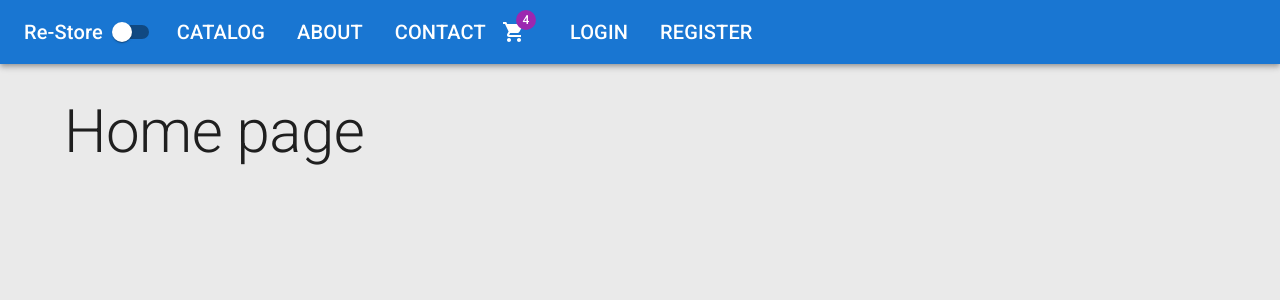
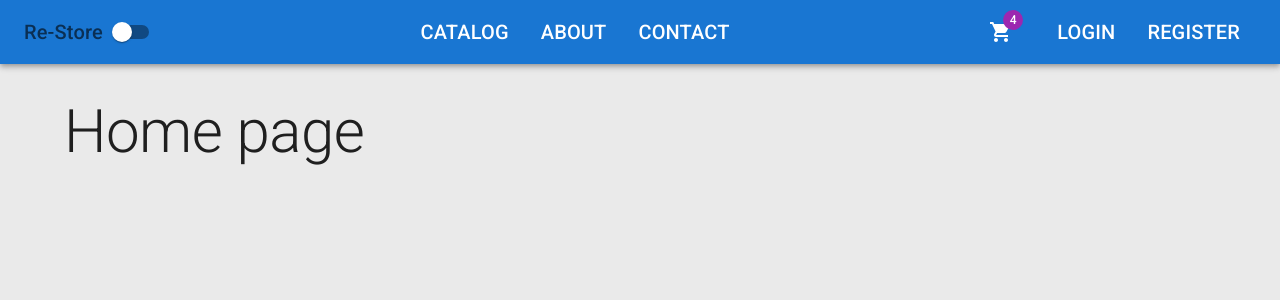
Before and after one commit to lucasalvesb/ReStore, a React (Create React App) app in the folder client/: page / in a window 1280 px wide. Shown: the top 300 px of the page. Built offline with nearby package versions, Linux system fonts and the light colour scheme.

Commit message:
added routing to individual items

```diff
--- a/client/src/app/layout/Header.tsx
+++ b/client/src/app/layout/Header.tsx
@@ -1,5 +1,5 @@
 import { ShoppingCart } from "@mui/icons-material";
-import { AppBar, Badge, IconButton, List, ListItem, Switch, Toolbar, Typography } from "@mui/material";
+import { AppBar, Badge, Box, IconButton, List, ListItem, Switch, Toolbar, Typography } from "@mui/material";
 import { NavLink } from "react-router-dom";
 
 const midLinks = [
@@ -13,6 +13,20 @@
   {title: 'register', path: '/register'},
 ]
 
+const navStyles = [
+  {
+                color: 'inherit',
+                textDecoration: 'none',
+                typography: 'h6',
+                '&:hover': {
+                  color: 'grey.400'
+                },
+                '&.active': {
+                  color: 'text.secondary'
+                }
+              }
+]
+
 interface HeaderProps {
   darkMode: boolean;
   toggleDarkMode: () => void;
@@ -21,46 +35,51 @@
 export default function Header({ darkMode, toggleDarkMode }: HeaderProps) {
   return (
     <AppBar position="static" sx={{ marginBottom: 4 }}>
-      <Toolbar>
-        <Typography variant="h6" component={NavLink}
+      <Toolbar sx={{display: 'flex', justifyContent: 'space-between', alignItems: 'center'}}>
+        <Box display='flex' alignItems='center'>
+          <Typography variant="h6" component={NavLink}
         to='/'
-        sx={{color: 'inherit', textDecoration: 'none'}}
+        sx={navStyles}
         >Re-Store</Typography>
         <Switch
           checked={darkMode}
           onChange={toggleDarkMode}
         />
+        </Box>
+
         <List sx={{ display: 'flex'}}>
           {midLinks.map(({title, path}) => (
             <ListItem
               component={NavLink}
               to={path}
               key={path}
-              sx={{color: 'inherit', typography: 'h6'}}
+              sx={navStyles}
             >
               {title.toUpperCase()}
             </ListItem>
           ))}
         </List>
 
-        <IconButton size='large' edge='start' color='inherit' sx={{mr: 2}}>
+        <Box display='flex' alignItems='center'>
+          <IconButton size='large' edge='start' color='inherit' sx={{mr: 2}}>
           <Badge badgeContent='4' color="secondary">
             <ShoppingCart />
           </Badge>
         </IconButton>
-
         <List sx={{ display: 'flex'}}>
           {rightLinks.map(({title, path}) => (
             <ListItem
               component={NavLink}
               to={path}
               key={path}
-              sx={{color: 'inherit', typography: 'h6'}}
+              sx={navStyles}
             >
               {title.toUpperCase()}
             </ListItem>
           ))}
         </List>
+        </Box>
+
       </Toolbar>
     </AppBar>
   );
--- a/client/src/features/catalog/ProductCard.tsx
+++ b/client/src/features/catalog/ProductCard.tsx
@@ -1,5 +1,6 @@
 import { Avatar, Button, Card, CardActions, CardContent, CardHeader, CardMedia, Typography } from "@mui/material";
 import { Product } from "../../app/models/Product";
+import { Link } from "react-router-dom";
 
 interface Props {
   product: Product;
@@ -32,7 +33,7 @@
       </CardContent>
       <CardActions>
         <Button size="small">Add to cart</Button>
-        <Button size="small">View</Button>
+        <Button component={Link} to={`/catalog/${product.id}`} size="small">View</Button>
       </CardActions>
     </Card>
   )
```
